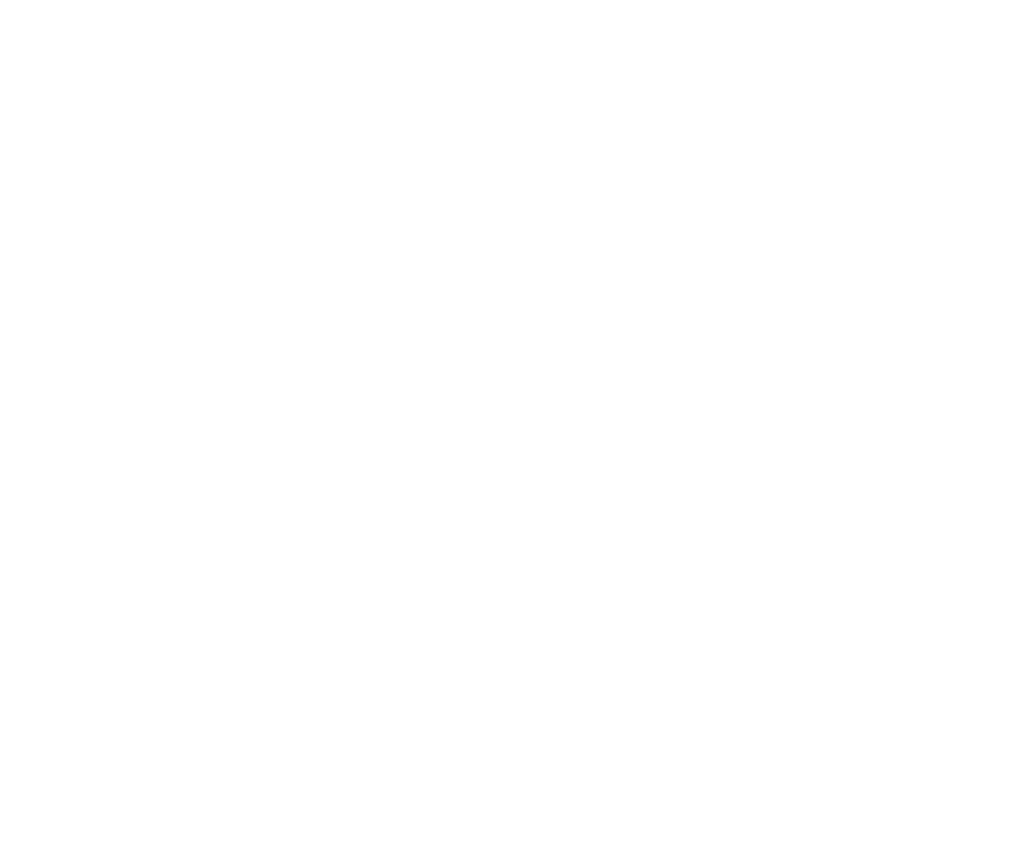
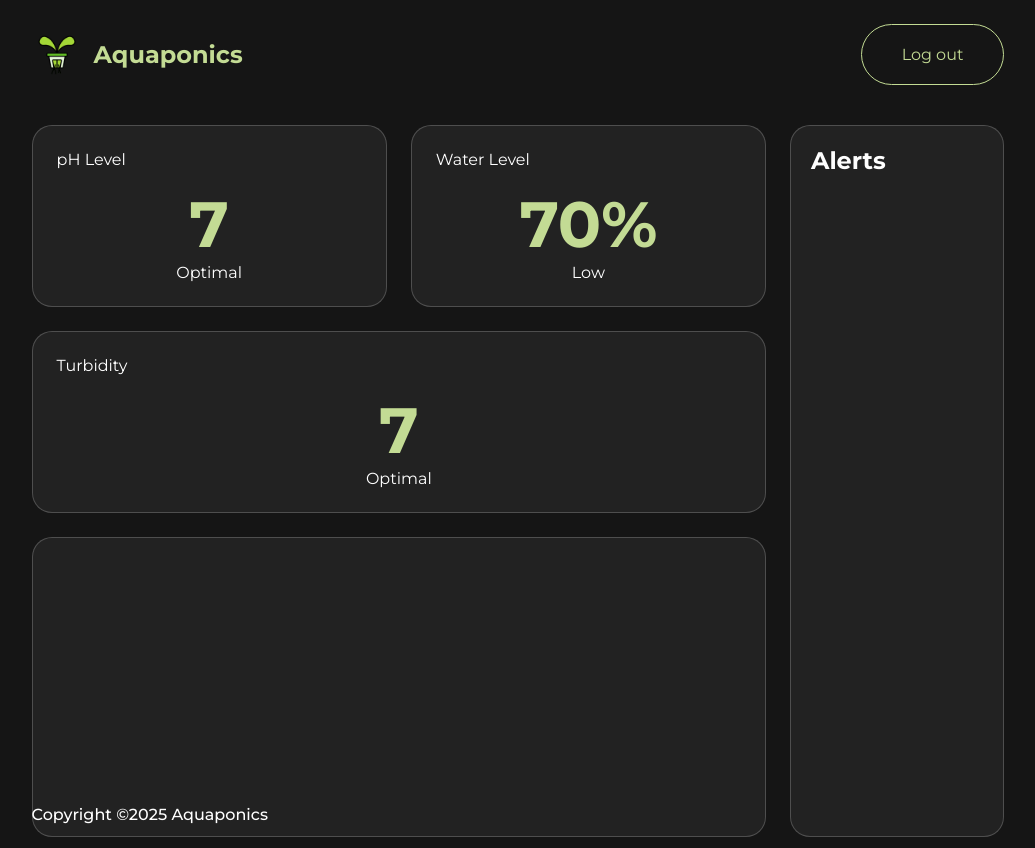
Before and after one commit to craniciete/aquaponics, a website: page index.html in a window 1280 px wide. Shown: the whole page, without its empty margins (122-1157 px from the left). Before the commit the page ends 800 px from the top, so only its background shows below. Drawn offline with Linux system fonts and the light colour scheme.

Commit message:
Fourth Commit

```diff
--- /dev/null
+++ b/css/login.css
@@ -0,0 +1,66 @@
+@import url('https://fonts.googleapis.com/css2?family=Montserrat:ital,wght@0,100..900;1,100..900&display=swap');
+
+* {
+    padding: 0px;
+    margin: 0px;
+    box-sizing: border-box;
+    font-family: 'Montserrat';
+}
+
+.main-container {
+    display: flex;
+    align-items: center;
+    justify-content: center;
+    background-color: #151515;
+    height: 100vh;
+}
+
+.card-container {
+    color: white;
+    display: flex;
+    flex-direction: column;
+    align-items: center;
+    background-color: #222222;
+    width: 30%;
+    border-radius: 20px;
+    border: 1px solid rgba(255, 255, 255, 0.2);
+}
+
+.logo-container {
+    display: flex;
+    flex-direction: column;
+    align-items: center;
+    padding: 40px;
+}
+
+.logo-container img {
+    width: 20%;
+}
+
+.logo-container h1 {
+    color: #C3DB94;
+    font-size: 24px;
+}
+
+.card-container input {
+    padding: 20px;
+    border: 0;
+    border-radius: 5px;
+    color: #333;
+    margin: 8px;
+    width: 400px;
+    height: 60px;
+}
+
+.card-container button {
+    font-size: 16px;
+    padding: 20px;
+    border: 0;
+    border-radius: 40px;
+    color: #ffff;
+    background-color: #C3DB94;
+    margin: 32px;
+    width: 400px;
+    height: 60px;
+    cursor: pointer;
+}
--- /dev/null
+++ b/css/style.css
@@ -0,0 +1,170 @@
+@import url('https://fonts.googleapis.com/css2?family=Montserrat:wght@100..900&display=swap');
+
+* {
+    padding: 0;
+    margin: 0;
+    box-sizing: border-box;
+    font-family: 'Montserrat';
+}
+
+body {
+    background-color: #151515;
+    color: white;
+    padding: 24px 12%;
+}
+
+
+.header-container {
+    display: flex;
+    align-items: center;
+    justify-content: space-between;
+}
+
+.header-logo {
+    display: flex;
+    align-items: center;
+    gap: 12px;
+}
+
+.header-logo img {
+    width: 50px;
+    height: 50px;
+    object-fit: contain;
+}
+
+.logo-title {
+    font-size: 24px;
+    font-weight: bold;
+    color: #C3DB94;
+}
+
+.logout-button {
+    font-size: 16px;
+    padding: 20px 40px;
+    border-radius: 50px;
+    color: #C3DB94;
+    background-color: #151515;
+    border: 1px solid #C3DB94;
+    cursor: pointer;
+}
+
+.main-container {
+    display: flex;
+    justify-content: center;
+    gap: 24px;
+    flex-wrap: wrap;
+    margin-top: 40px;
+    height: 80vh;
+}
+
+.main-col-1 {
+    flex: 1 1 700px;
+}
+
+.main-col-2 {
+    flex: 1 1 180px;
+}
+
+.card-row-1 {
+    display: flex;
+    gap: 24px;
+    flex-wrap: wrap;
+}
+
+.card-col {
+    flex: 1 1 250px;
+    background-color: #222222;
+    border-radius: 20px;
+    border: 1px solid rgba(255, 255, 255, 0.2);
+    padding: 24px;
+}
+
+.sensor-title {
+    font-size: 16px;
+}
+
+.sensor-readings {
+    margin-top: 16px;
+    text-align: center;
+}
+
+.sensor-reading {
+    font-size: 64px;
+    font-weight: bold;
+    color: #C3DB94;
+}
+
+.card-row-2 {
+    margin-top: 24px;
+    width: 100%;
+    height: 300px;
+    background-color: #222222;
+    border-radius: 20px;
+    border: 1px solid rgba(255, 255, 255, 0.2);
+}
+
+
+.alert-container {
+    background-color: #222222;
+    border-radius: 20px;
+    padding: 20px;
+    height: 100%;
+    border: 1px solid rgba(255, 255, 255, 0.2);
+}
+
+.alert-title {
+    font-size: 24px;
+    font-weight: bold;
+}
+
+
+.footer-container {
+    padding-top: 40px;
+}
+
+.footer-details {
+    color: white;
+    font-size: 16px;
+    font-weight: 500;
+}
+
+@media (max-width: 992px) {
+    .header-container {
+        padding: 20px 5%;
+    }
+}
+
+@media (max-width: 768px) {
+
+    .header-container {
+        flex-direction: column;
+        gap: 12px;
+    }
+
+    .logo-title {
+        font-size: 20px;
+    }
+
+    .main-container {
+        padding: 16px 5%;
+    }
+
+    .sensor-reading {
+        font-size: 40px;
+    }
+
+    .alert-container {
+        margin-top: 24px;
+    }
+}
+
+@media (max-width: 480px) {
+    .logout-button {
+        padding: 10px 18px;
+        font-size: 14px;
+    }
+
+    .sensor-reading {
+        font-size: 32px;
+    }
+}
--- a/index.html
+++ b/index.html
@@ -3,11 +3,65 @@
 <head>
     <meta charset="UTF-8">
     <meta name="viewport" content="width=device-width, initial-scale=1.0">
-    <title>Aquaponics</title>
+    <title>Aquaponics Dashboard</title>
+    <link rel="stylesheet" href="css/style.css">
 </head>
 <body>
-    <div class="nav">
-        <div class="nav-container"></div>
-    </div>
+    <header class="header-container">
+        <div class="header-logo">
+            <img src="assets/hydroponic.png" alt="aquaponics-logo">
+            <div class="logo-title">Aquaponics</div>
+        </div>
+        <button type="button" class="logout-button" onclick=goToLoginPage()>Log out</button>
+    </header>
+
+    <main class="main-container">
+        <div class="main-col-1">
+            <div class="card-row-1">
+                <div class="card-col">
+                    <div class="sensor-title">pH Level</div>
+                    <div class="sensor-readings">
+                        <div class="sensor-reading">7</div>
+                        <div class="sensor-status">Optimal</div>
+                    </div>
+                </div>
+
+                <div class="card-col">
+                    <div class="sensor-title">Water Level</div>
+                    <div class="sensor-readings">
+                        <div class="sensor-reading">70%</div>
+                        <div class="sensor-status">Low</div>
+                    </div>
+                </div>
+
+                <div class="card-col">
+                    <div class="sensor-title">Turbidity</div>
+                    <div class="sensor-readings">
+                        <div class="sensor-reading">7</div>
+                        <div class="sensor-status">Optimal</div>
+                    </div>
+                </div>
+            </div>
+
+            <div class="card-row-2"></div>
+        </div>
+
+        <div class="main-col-2">
+            <div class="alert-container">
+                <div class="alert-title">Alerts</div>
+            </div>
+        </div>
+    </main>
+
+    <footer class="footer-container">
+        <h4 class="footer-details">Copyright ©2025 Aquaponics</h4>
+    </footer>
+
+    <script>
+        function goToLoginPage() {
+            window.location.href = "login.html";
+        }
+    </script>
+
 </body>
 </html>
--- /dev/null
+++ b/package.json
@@ -0,0 +1,5 @@
+{
+  "dependencies": {
+    "firebase": "^12.6.0"
+  }
+}
--- a/style.css
+++ /dev/null
@@ -1,5 +0,0 @@
-* {
-    padding: 0;
-    margin: 0;
-    box-sizing: border-box;
-}
```
Also changed, not shown: auto.html (added, +15 -0 lines), js/app.js (added, +13 -0 lines), js/database.js (added, +11 -0 lines), login.html (added, +67 -0 lines), app.js (deleted), assets/hydroponic.png (added), 2 other files.
